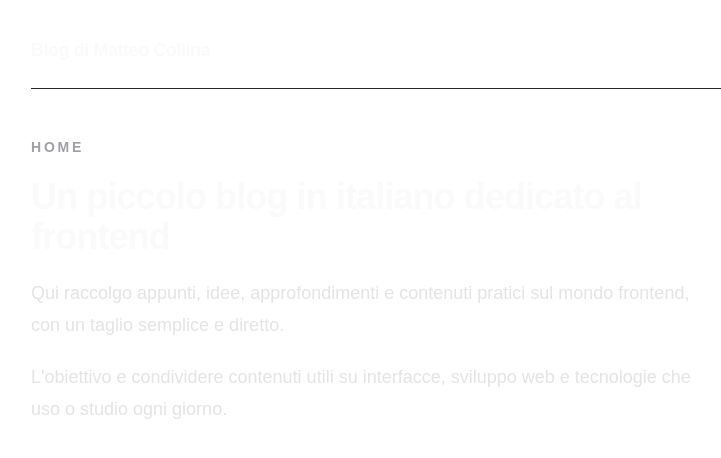
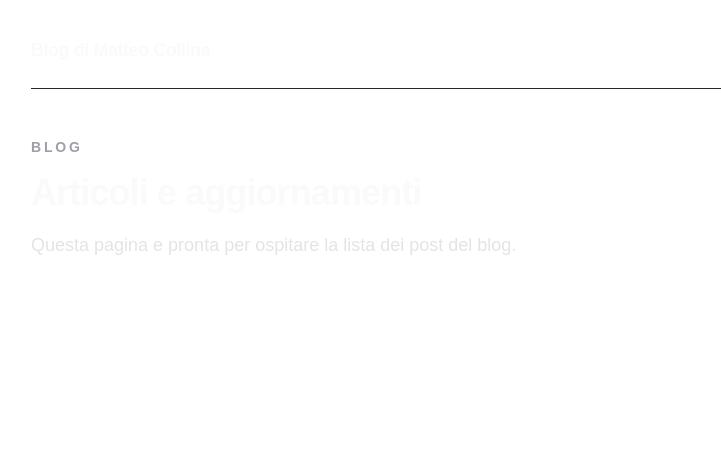
Before and after one commit to matteocollina/mc-blog-dev, a Next.js app: page / in a window 1280 px wide. Shown: the top 458 px of the page, without its empty margins (137-858 px from the left). Built offline with nearby package versions, Linux system fonts and the light colour scheme.

Commit message:
home subst

```diff
--- a/app/page.tsx
+++ b/app/page.tsx
@@ -1,20 +1,5 @@
+import BlogPage from "./blog/page";
+
 export default function Home() {
-  return (
-    <section className="space-y-5">
-      <p className="text-sm font-semibold uppercase tracking-[0.2em] text-zinc-400">
-        Home
-      </p>
-      <h1 className="max-w-2xl text-4xl font-semibold tracking-tight text-zinc-50">
-        Un piccolo blog in italiano dedicato al frontend
-      </h1>
-      <p className="max-w-2xl text-lg leading-8 text-zinc-200">
-        Qui raccolgo appunti, idee, approfondimenti e contenuti pratici sul
-        mondo frontend, con un taglio semplice e diretto.
-      </p>
-      <p className="max-w-2xl text-lg leading-8 text-zinc-200">
-        L&apos;obiettivo e condividere contenuti utili su interfacce, sviluppo
-        web e tecnologie che uso o studio ogni giorno.
-      </p>
-    </section>
-  );
+  return <BlogPage />;
 }
```
